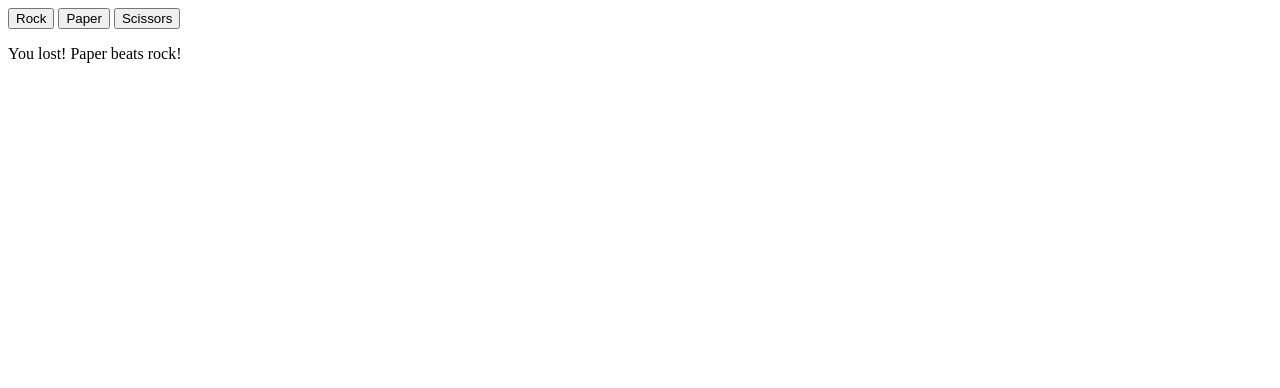
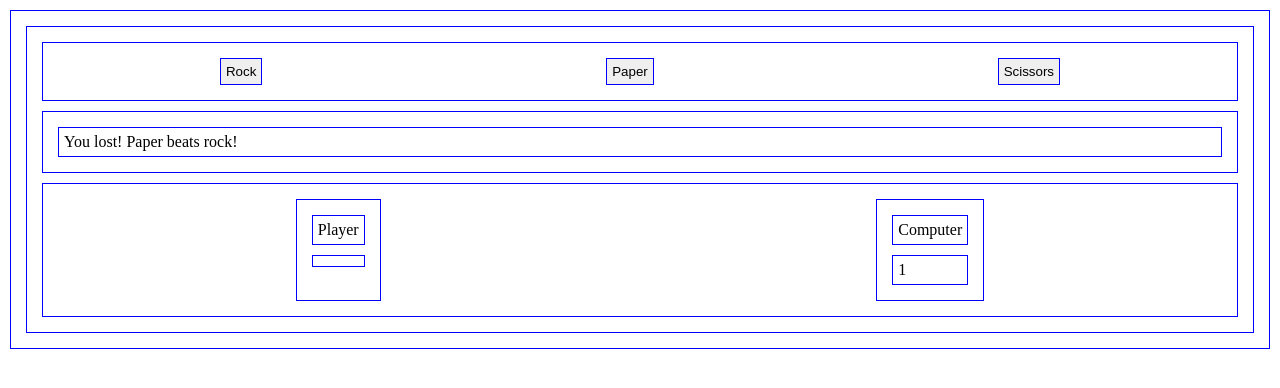
Before and after one commit to RansomDC/rock-paper-scissors-practice, a plain HTML site: page index.html in a window 1280 px wide. Both pictures are taken after a click on the button "Rock". Drawn offline with Linux system fonts and the light colour scheme.

Commit message:
Added some very basic CSS to start laying out the appearance of the page. Also added in a counter system to keep track of the wins and losses of the player and computer. Still need to add a system for when one of the players wins 5 rounds.

```diff
--- a/index.html
+++ b/index.html
@@ -5,17 +5,29 @@
     <meta http-equiv="X-UA-Compatible" content="IE=edge">
     <meta name="viewport" content="width=device-width, initial-scale=1.0">
     <title>Rock, Paper, Scissors</title>
+    <link rel="stylesheet" href="style.css"/>
 </head>
 <body>
 
 
-<div class="container">
+<div class="buttons">
     <button class="rock">Rock</button>
     <button class="paper">Paper</button>
     <button class="scissors">Scissors</button>
 </div>
 
 <div class="results"></div>
+<div class="scores">
+    <div class="container">
+        <div class="name">Player</div>
+        <div class="playerScore score"></div>
+    </div>
+    <div class="container">
+        <div class="name">Computer</div>
+        <div class="computerScore score"></div>
+    </div>
+</div>
+
 
 
 
--- a/script.js
+++ b/script.js
@@ -1,10 +1,13 @@
 
-//Give each button an event so that when you click it it plays a round.
+
 
 const resultContainer = document.querySelector('.results');
 const buttons = document.querySelectorAll('button');
 const resultText = document.createElement('p');
+const playerSB = document.querySelector('.playerScore');
+const computerSB = document.querySelector('.computerScore');
 
+//Give each button an event so that when you click it it plays a round.
 buttons.forEach((button) => {
     button.addEventListener('click', () => {
         console.log(button.className);
@@ -13,23 +16,24 @@ buttons.forEach((button) => {
 });
 
 
-
-
-//playround(input, computerplay()): Take user input and computer input of two plays for a round of Rock, Paper, Scissors (RPS)
+//playround(input, computerplay()): Take user input and computer input for a round of Rock, Paper, Scissors (RPS)
 function playRound(playerPlay, computerPlay) {
-    let result;
+    let playerScore = 0;
+    let compScore = 0;
 
     if (getVictoryResults(playerPlay, computerPlay) === true) {
         vicMess(playerPlay);
+        playerSB.textContent = +playerSB.textContent +1;
 
     }else if (getVictoryResults(playerPlay, computerPlay) === false) {
         lossMess(playerPlay);
+        computerSB.textContent = +computerSB.textContent +1;
 
     } else {
         resultText.textContent = "You tied!";
         resultContainer.appendChild(resultText);
     }
-    return result;
+
 }
 
 
--- /dev/null
+++ b/style.css
@@ -0,0 +1,10 @@
+*{
+    border: 1px solid blue;
+    margin: 10px;
+    padding: 5px;
+}
+
+.scores, .buttons {
+    display: flex;
+    justify-content: space-around;
+}
```
